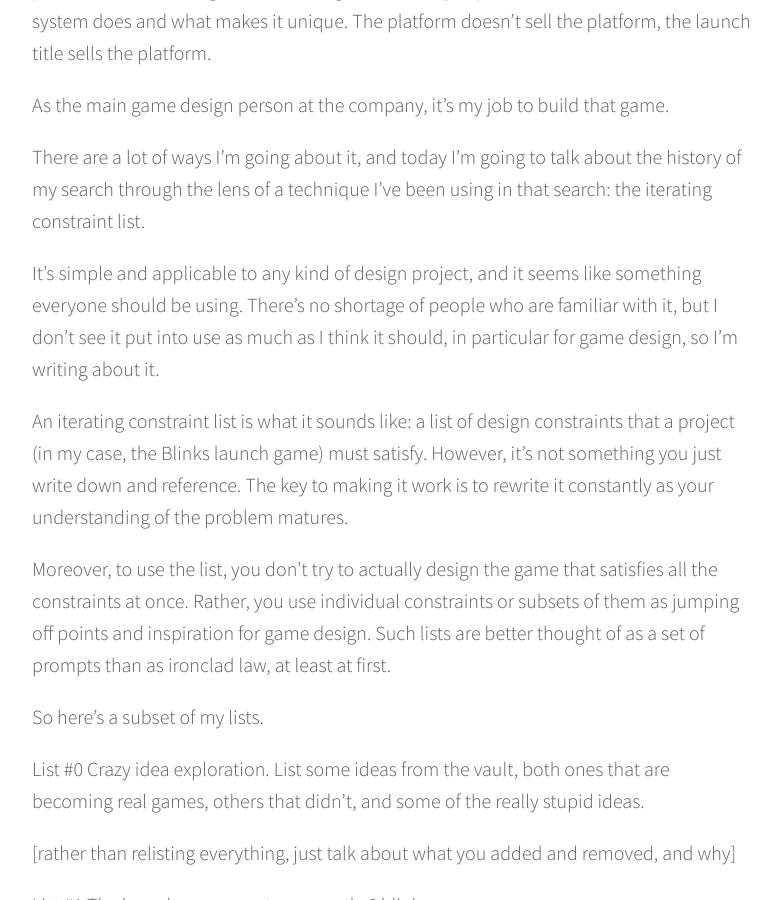
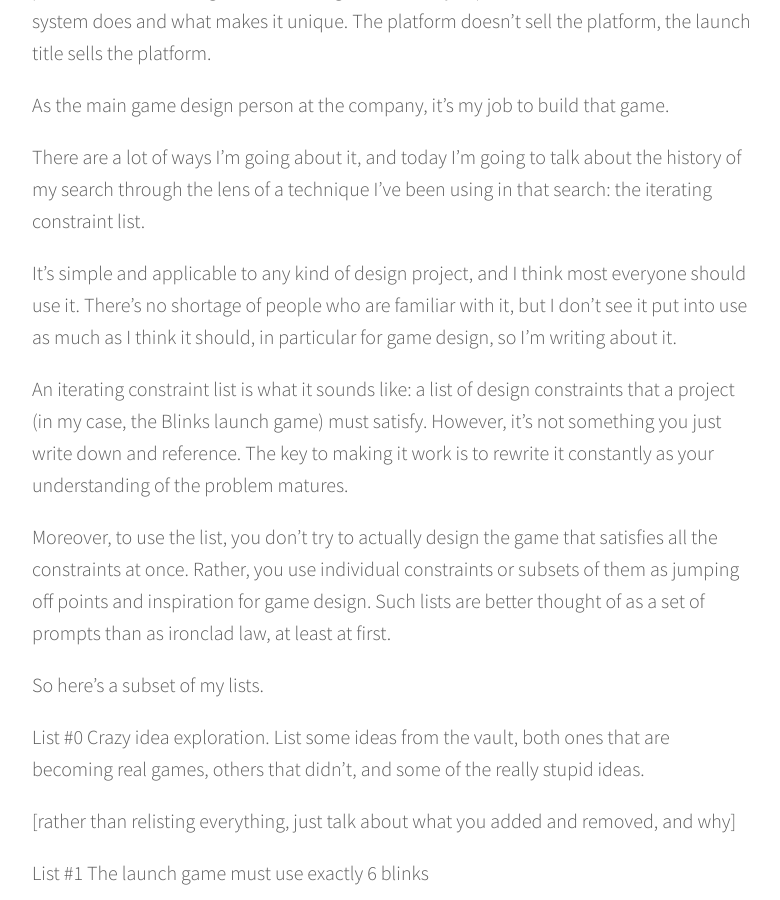
Before and after one commit to jbobrow/Move38-website, a Jekyll site: the page built from _posts/2017-04-10-searching-for-a-launch-game-a-history-of-constraints.markdown, in a window 1280 px wide and 900 px high, scrolled down 1001 px. Shown: the whole window, without its empty margins (248-1028 px from the left). Built offline with Jekyll 4.4.1, drawn with Linux system fonts in a browser that asks for light colours; nearby versions of some CDN libraries; comment, search, counter and statistics services are not loaded.

Commit message:
Updated Searching For A Launch Game A History Of Constraints

```diff
--- a/_posts/2017-04-10-searching-for-a-launch-game-a-history-of-constraints.markdown
+++ b/_posts/2017-04-10-searching-for-a-launch-game-a-history-of-constraints.markdown
@@ -26,7 +26,7 @@ As the main game design person at the company, it’s my job to build that game.
 
 There are a lot of ways I’m going about it, and today I’m going to talk about the history of my search through the lens of a technique I’ve been using in that search: the iterating constraint list.
 
-It’s simple and applicable to any kind of design project, and it seems like something everyone should be using. There’s no shortage of people who are familiar with it, but I don’t see it put into use as much as I think it should, in particular for game design, so I’m writing about it.
+It’s simple and applicable to any kind of design project, and I think most everyone should use it. There’s no shortage of people who are familiar with it, but I don’t see it put into use as much as I think it should, in particular for game design, so I’m writing about it.
 
 An iterating constraint list is what it sounds like: a list of design constraints that a project (in my case, the Blinks launch game) must satisfy. However, it’s not something you just write down and reference. The key to making it work is to rewrite it constantly as your understanding of the problem matures.
 
```
